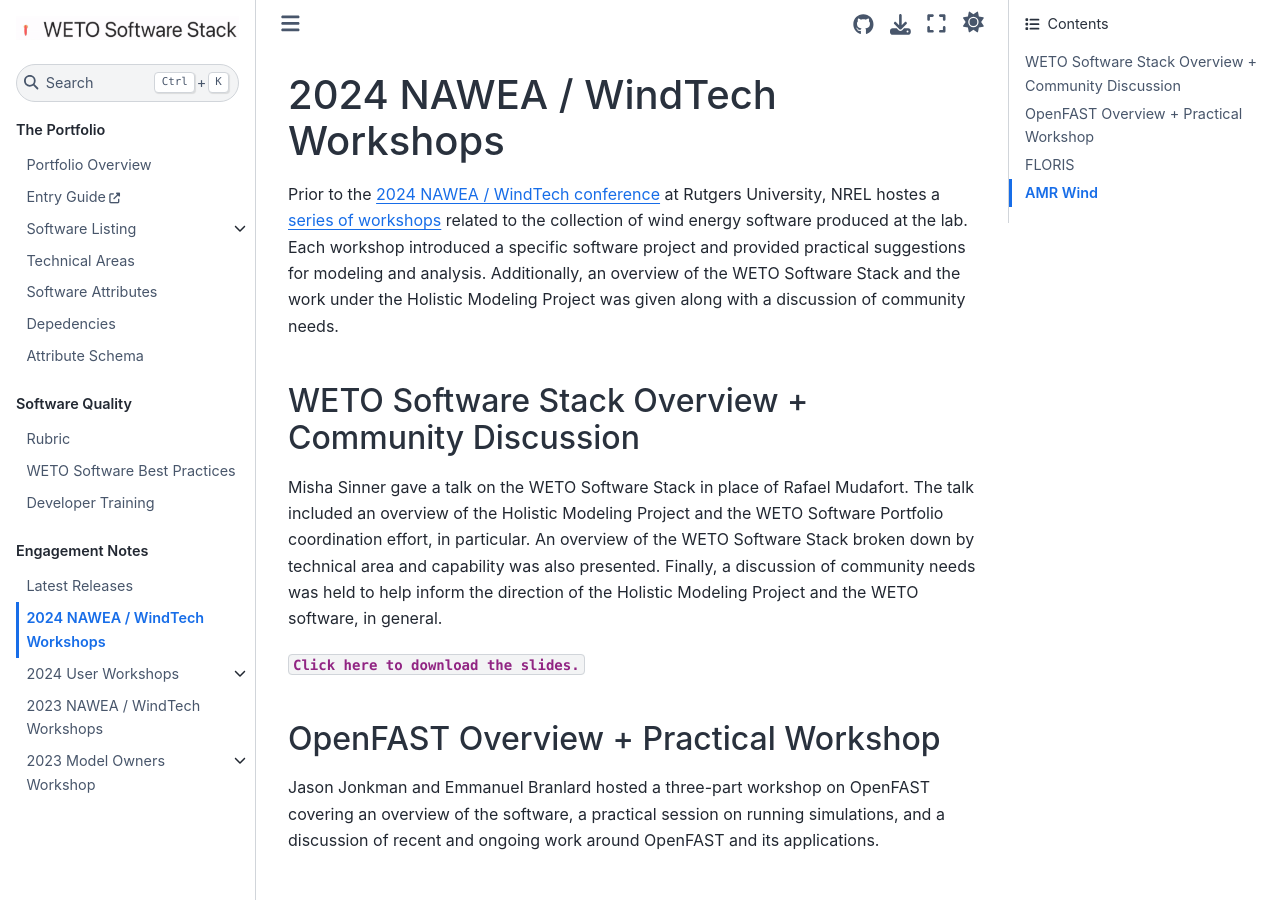
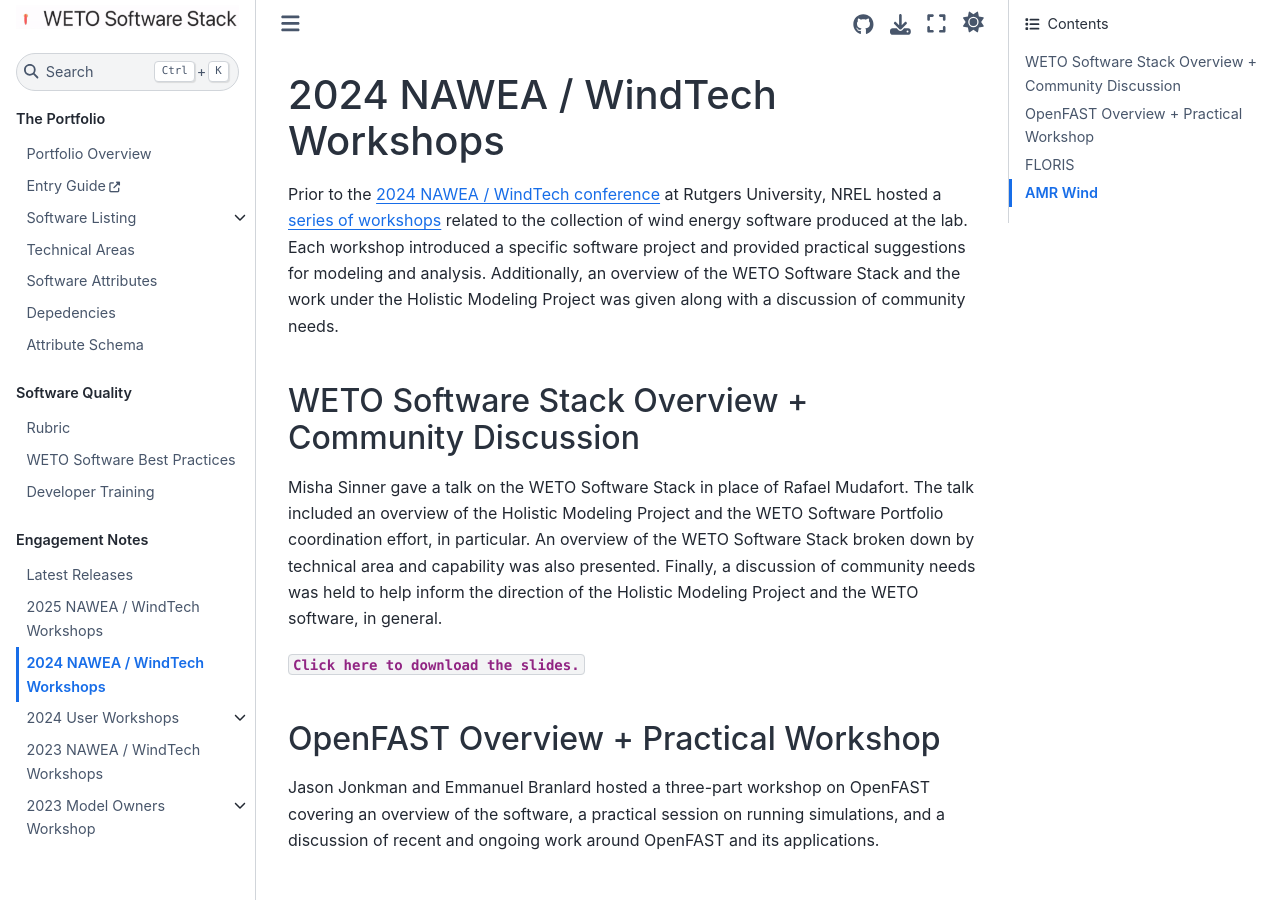
Before and after one commit to NREL/WETOStack, a Jupyter Book: the page built from docs/workshops/nawea_2024.md, in a window 1280 px wide and 900 px high. Built offline with Jupyter Book 1.0.4 settings and Sphinx 7.4.7 and the Sphinx Book theme 1.1.4, drawn with Linux system fonts in a browser that asks for light colours; some of the changed text lies outside the part shown.

Commit message:
Add NAWEA 2025 materials
And a small cross reference bug fix

```diff
--- a/docs/_toc.yml
+++ b/docs/_toc.yml
@@ -28,6 +28,7 @@
 - caption: Engagement Notes
   chapters:
   - file: activity/updates
+  - file: workshops/nawea_2025
   - file: workshops/nawea_2024
   - file: workshops/user_workshops_2024
     sections:
--- a/docs/workshops/nawea_2024.md
+++ b/docs/workshops/nawea_2024.md
@@ -1,7 +1,7 @@
 # 2024 NAWEA / WindTech Workshops
 
 Prior to the [2024 NAWEA / WindTech conference](https://naweawindtech2024.org) at
-Rutgers University, NREL hostes a [series of workshops](https://naweawindtech2024.org/side-events)
+Rutgers University, NREL hosted a [series of workshops](https://naweawindtech2024.org/side-events)
 related to the collection of wind energy software produced at the lab.
 Each workshop introduced a specific software project and provided practical suggestions
 for modeling and analysis.
```
Also changed, not shown: docs/workshops/nawea_2025.md (added, +39 -0 lines), docs/workshops/workshop_report.md (+1 -1 lines), 2 other files.
